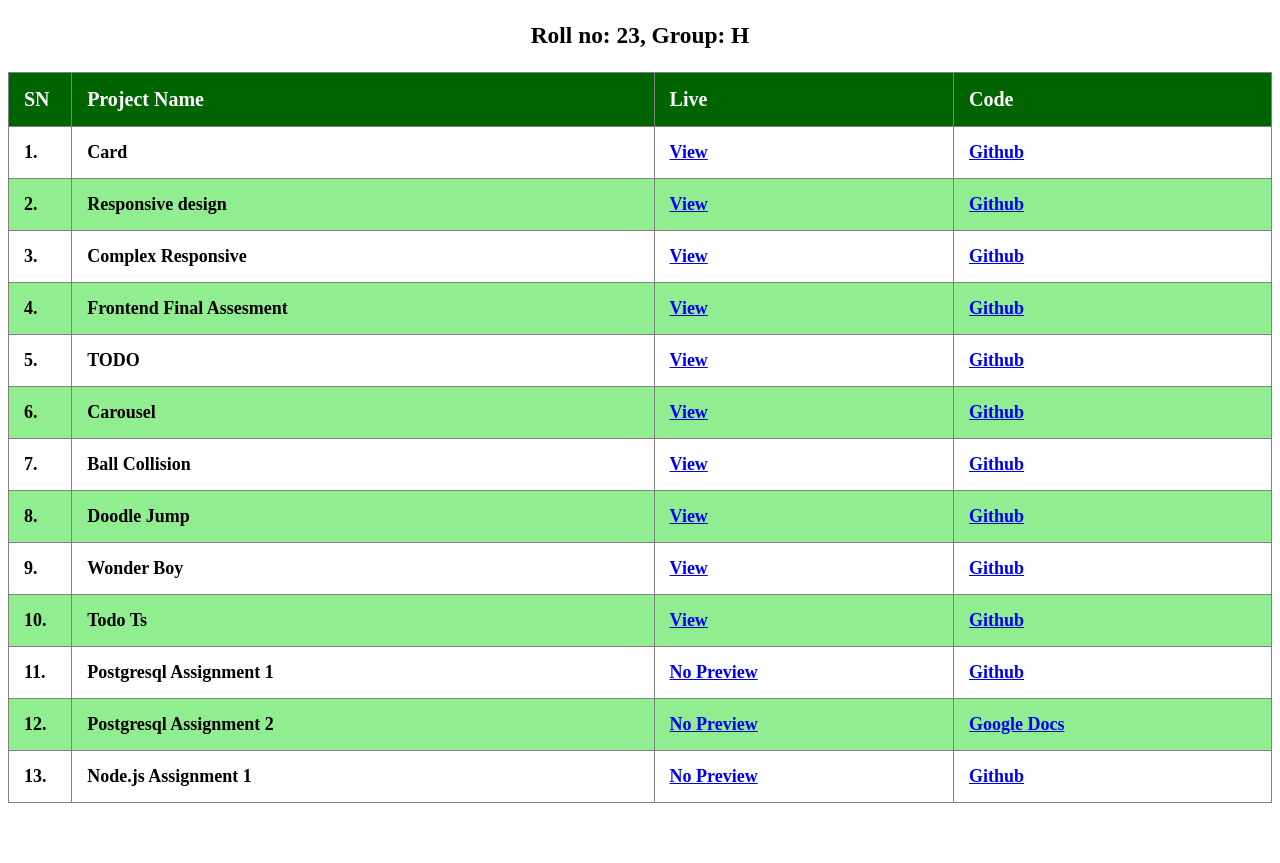
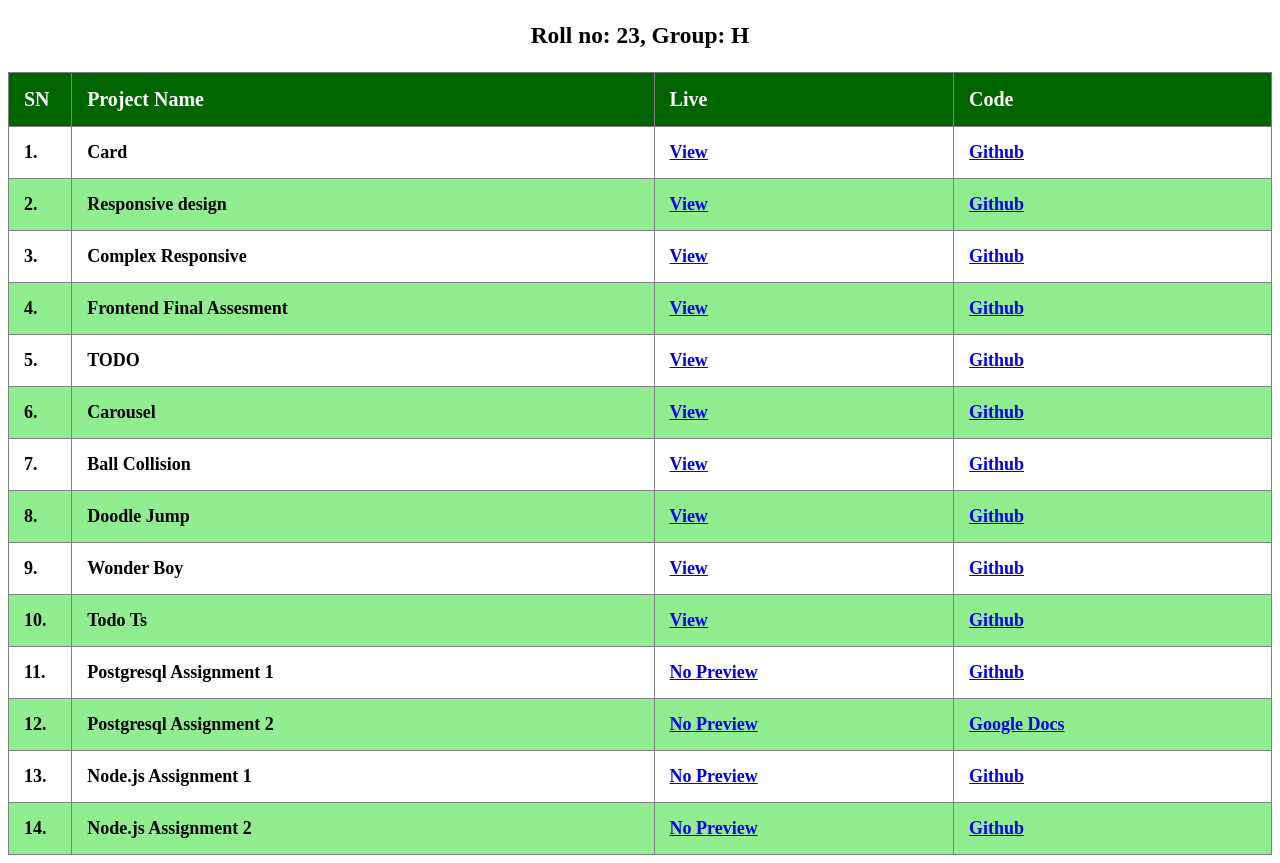
Before and after one commit to romanpoudel/leapfrog-projects, a plain HTML site: page index.html in a window 1280 px wide. Shown: the part 62-925 px from the top of the page. Before the commit the page ends 873 px from the top, so only its background shows below. Drawn offline with Linux system fonts and the light colour scheme.

Commit message:
node.js assignment 2

```diff
--- a/index.html
+++ b/index.html
@@ -268,6 +268,21 @@
 						>
 					</td>
 				</tr>
+				<tr>
+					<td>14.</td>
+					<td>Node.js Assignment 2</td>
+					<td>
+						<a href="#">No Preview</a>
+					</td>
+					<td>
+						<a
+							href="https://github.com/romanpoudel/todo-api/tree/error-validation"
+							target="_blank"
+							rel="noopener"
+							>Github</a
+						>
+					</td>
+				</tr>
 			</tbody>
 		</table>
 	</body>
```
